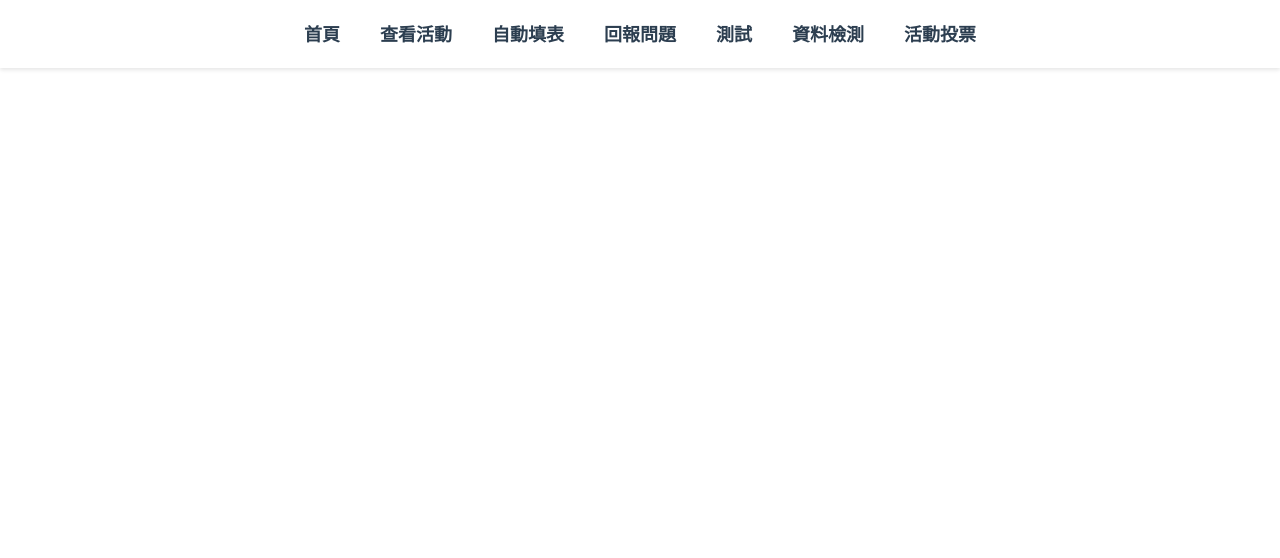
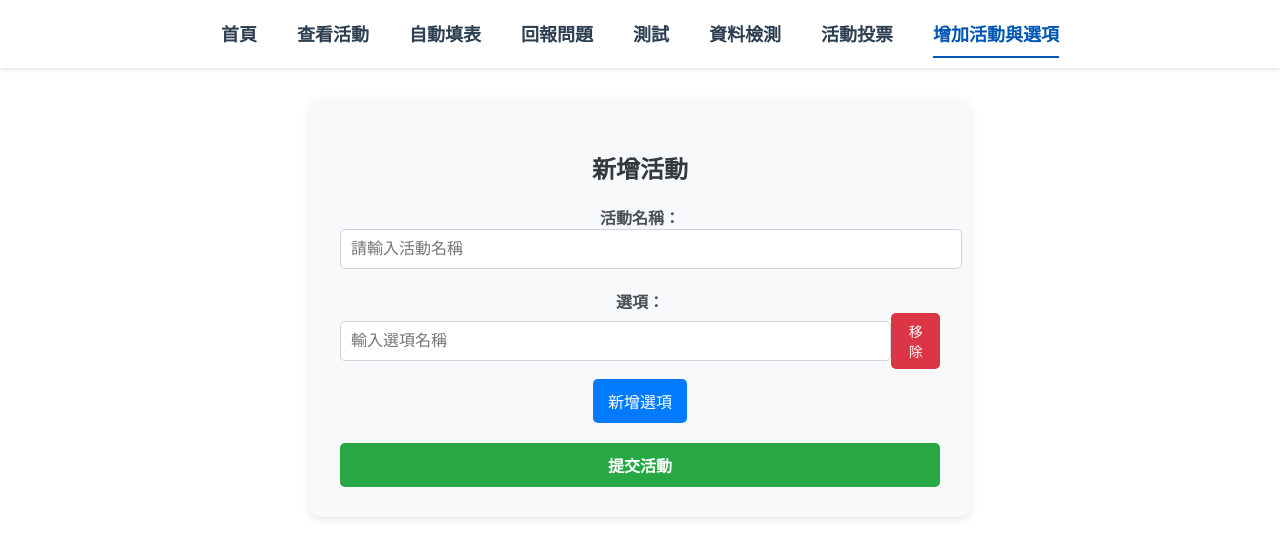
Before and after one commit to hollowha/Taipei-Microservices-Initiative, a Vue app in the folder frontend/: page /create-activity in a window 1280 px wide. Shown: the top 558 px of the page. Built offline with nearby package versions, Linux system fonts and the light colour scheme.

Commit message:
frontend

```diff
--- a/frontend/src/App.vue
+++ b/frontend/src/App.vue
@@ -9,6 +9,7 @@
         <router-link to="/detect">測試</router-link>
         <router-link to="/data-detect">資料檢測</router-link>
         <router-link to="/vote">活動投票</router-link>
+        <router-link to="/create-activity">增加活動與選項</router-link> <!-- 新增的按鈕 -->
       </div>
     </nav>
     <div class="content">
--- a/frontend/src/router/index.js
+++ b/frontend/src/router/index.js
@@ -7,6 +7,7 @@ import ReportManage from "@/views/ReportManage.vue";
 import DataDetect from "@/views/DataDetect.vue";
 import AutoFillForm from "@/views/AutoFillForm.vue";
 import VotePage from "@/views/VotePage.vue"; // 確保這行存在
+import CreateVoteActivity from '@/views/CreateActivity.vue';  // 新增這一行
 
 const routes = [
   {
@@ -49,6 +50,11 @@ const routes = [
     name: "vote",
     component: VotePage,
   },
+  {
+    path: '/create-activity',  // 新增活動的路徑
+    name: 'CreateActivity',
+    component: CreateVoteActivity,
+  }
 ];
 
 const router = createRouter({
--- /dev/null
+++ b/frontend/src/views/CreateActivity.vue
@@ -0,0 +1,165 @@
+<template>
+    <div class="create-activity">
+      <h2>新增活動</h2>
+      <form @submit.prevent="submitActivity" class="activity-form">
+        <div class="form-group">
+          <label for="activity-name">活動名稱：</label>
+          <input type="text" id="activity-name" v-model="activityName" placeholder="請輸入活動名稱" required />
+        </div>
+        <div class="form-group">
+          <label>選項：</label>
+          <div v-for="(option, index) in options" :key="index" class="option-group">
+            <input type="text" v-model="options[index].label" placeholder="輸入選項名稱" required />
+            <button type="button" @click="removeOption(index)" class="btn-remove">移除</button>
+          </div>
+          <button type="button" @click="addOption" class="btn-add-option">新增選項</button>
+        </div>
+        <button type="submit" class="btn-submit">提交活動</button>
+      </form>
+      <p v-if="successMessage" class="success">{{ successMessage }}</p>
+    </div>
+  </template>
+
+  <script>
+  import axios from 'axios';
+
+  export default {
+    data() {
+      return {
+        activityName: '', // 活動名稱
+        options: [{ label: '' }], // 活動的選項
+        successMessage: '', // 成功訊息
+      };
+    },
+    methods: {
+      // 新增選項
+      addOption() {
+        this.options.push({ label: '' });
+      },
+      // 移除選項
+      removeOption(index) {
+        this.options.splice(index, 1);
+      },
+      // 提交活動
+      submitActivity() {
+        const payload = {
+          name: this.activityName,
+          options: this.options.map(option => ({ label: option.label }))
+        };
+
+        axios.post('http://localhost:8081/api/vote/create', payload)
+            .then(() => {
+                this.successMessage = '活動已成功新增！';
+                this.activityName = '';
+                this.options = [{ label: '' }];
+            })
+        .catch(error => {
+            console.error("無法新增活動", error);
+        });
+      }
+    }
+  };
+  </script>
+
+  <style scoped>
+  .create-activity {
+    max-width: 600px;
+    margin: 0 auto;
+    padding: 30px;
+    background-color: #f8f9fa;
+    border-radius: 10px;
+    box-shadow: 0 2px 10px rgba(0, 0, 0, 0.1);
+  }
+
+  h2 {
+    text-align: center;
+    margin-bottom: 20px;
+    color: #343a40;
+  }
+
+  .activity-form {
+    display: flex;
+    flex-direction: column;
+  }
+
+  .form-group {
+    margin-bottom: 20px;
+  }
+
+  label {
+    font-weight: 600;
+    margin-bottom: 10px;
+    color: #495057;
+  }
+
+  input[type="text"] {
+    width: 100%;
+    padding: 10px;
+    border: 1px solid #ced4da;
+    border-radius: 5px;
+    font-size: 16px;
+    color: #495057;
+  }
+
+  input[type="text"]:focus {
+    border-color: #80bdff;
+    outline: none;
+  }
+
+  .option-group {
+    display: flex;
+    justify-content: space-between;
+    align-items: center;
+    margin-bottom: 10px;
+  }
+
+  .btn-remove {
+    background-color: #dc3545;
+    color: white;
+    border: none;
+    padding: 8px 12px;
+    border-radius: 5px;
+    cursor: pointer;
+    font-size: 14px;
+  }
+
+  .btn-remove:hover {
+    background-color: #c82333;
+  }
+
+  .btn-add-option {
+    background-color: #007bff;
+    color: white;
+    padding: 10px 15px;
+    border: none;
+    border-radius: 5px;
+    cursor: pointer;
+    font-size: 16px;
+  }
+
+  .btn-add-option:hover {
+    background-color: #0056b3;
+  }
+
+  .btn-submit {
+    background-color: #28a745;
+    color: white;
+    padding: 10px 15px;
+    border: none;
+    border-radius: 5px;
+    font-size: 16px;
+    font-weight: 700;
+    cursor: pointer;
+  }
+
+  .btn-submit:hover {
+    background-color: #218838;
+  }
+
+  .success {
+    text-align: center;
+    color: #28a745;
+    font-size: 16px;
+    margin-top: 20px;
+  }
+  </style>
```
Also changed, not shown: 1 other file (tests, documents, lock files or other folders).
